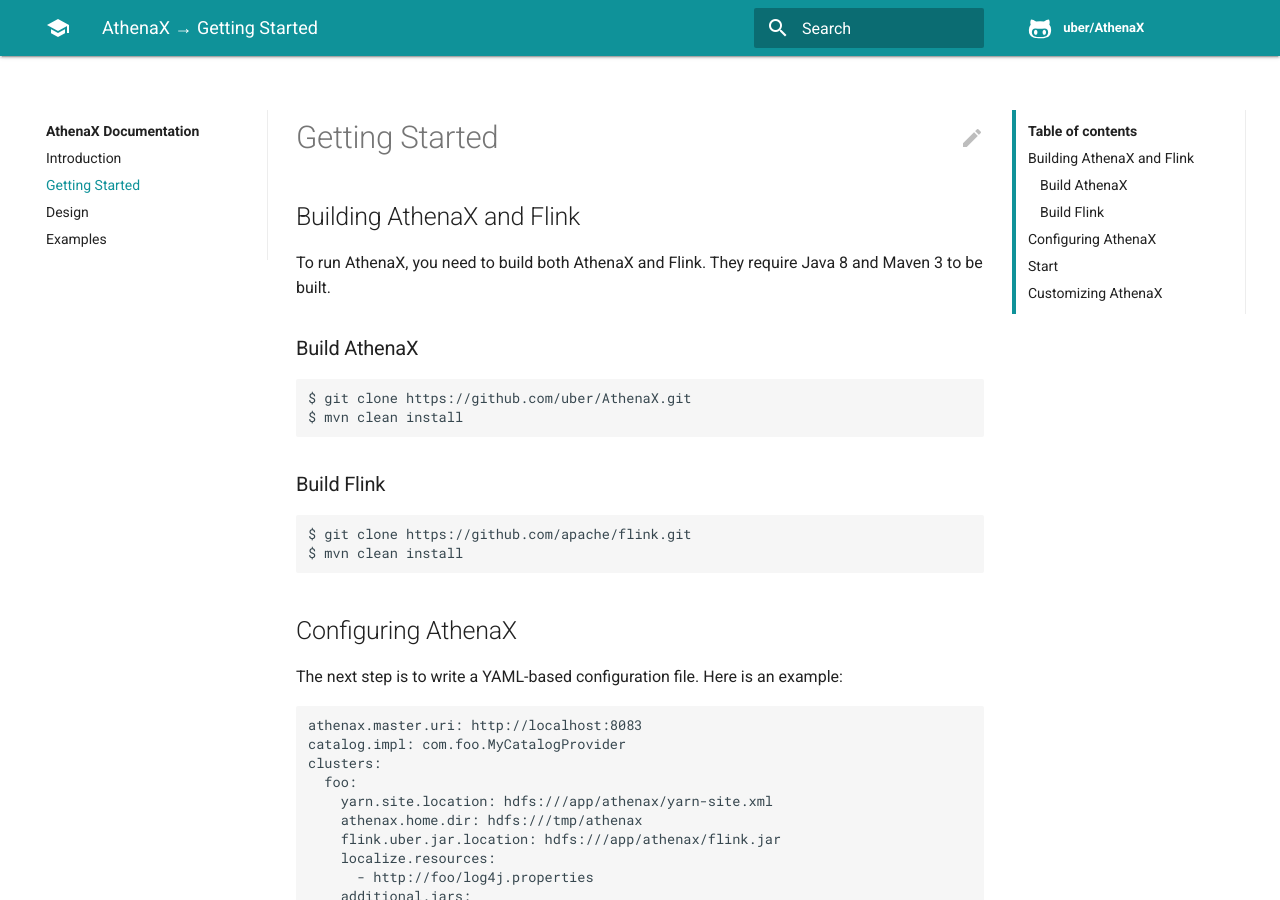
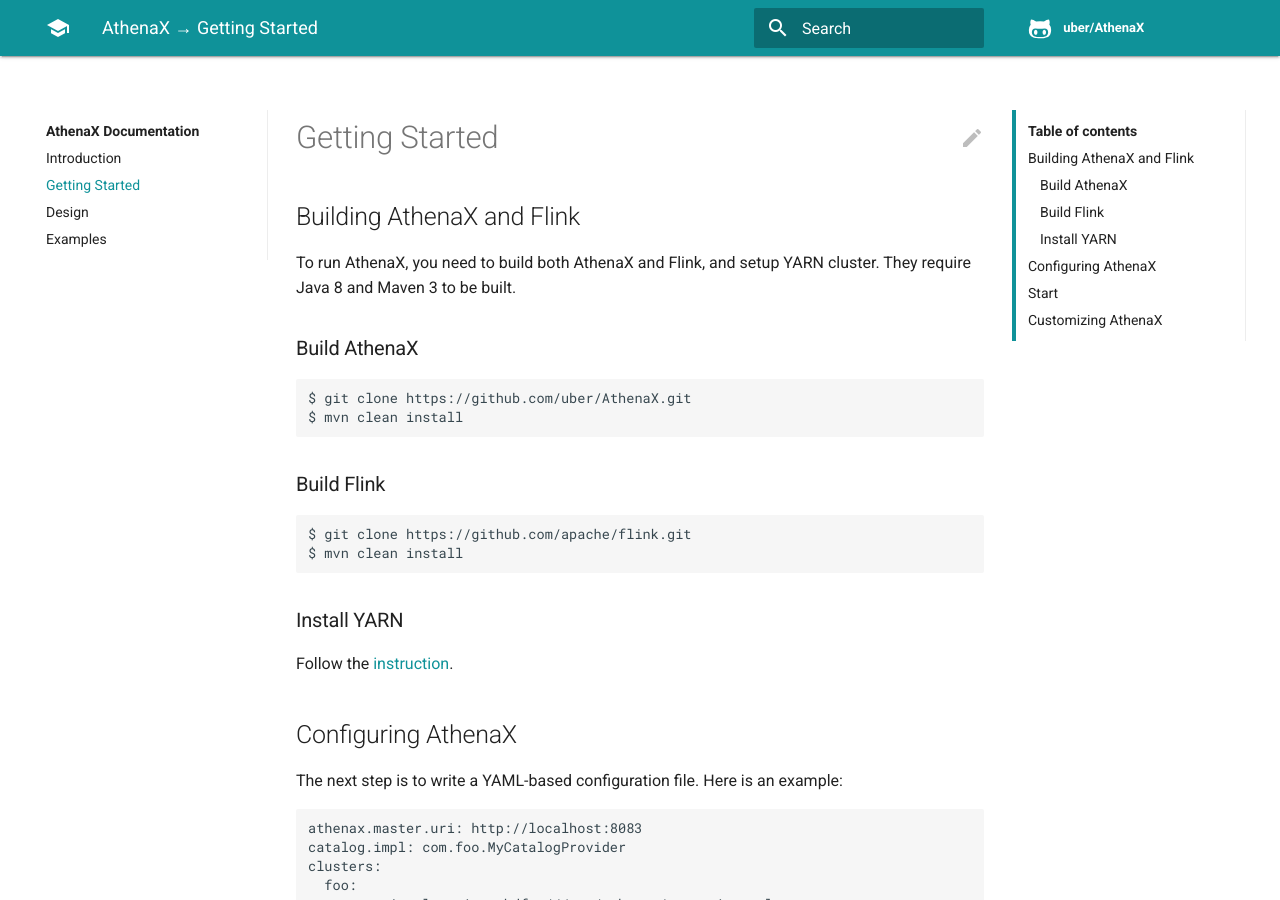
Before and after one commit to uber-archive/AthenaX, an MkDocs documentation site: the page built from docs/getting_started.md, in a window 1280 px wide and 900 px high. Built offline with MkDocs 1.6.1, drawn with Linux system fonts in a browser that asks for light colours; comment, search, counter and statistics services are not loaded; old or Windows-style settings are respelled for this version of MkDocs.

Commit message:
Add YARN as a dependency of AthenaX (#11)

````diff
--- a/docs/getting_started.md
+++ b/docs/getting_started.md
@@ -2,7 +2,7 @@
 
 ## Building AthenaX and Flink
 
-To run AthenaX, you need to build both AthenaX and Flink. They require Java 8 and Maven 3 to be built.
+To run AthenaX, you need to build both AthenaX and Flink, and setup YARN cluster. They require Java 8 and Maven 3 to be built.
 
 ### Build AthenaX
 
@@ -17,6 +17,10 @@
 $ git clone https://github.com/apache/flink.git
 $ mvn clean install
 ```
+
+### Install YARN
+
+Follow the [instruction](https://hadoop.apache.org/docs/current/hadoop-project-dist/hadoop-common/ClusterSetup.html).
 
 ## Configuring AthenaX
 
````
Also changed, not shown: docs/index.md (+1 -0 lines).
